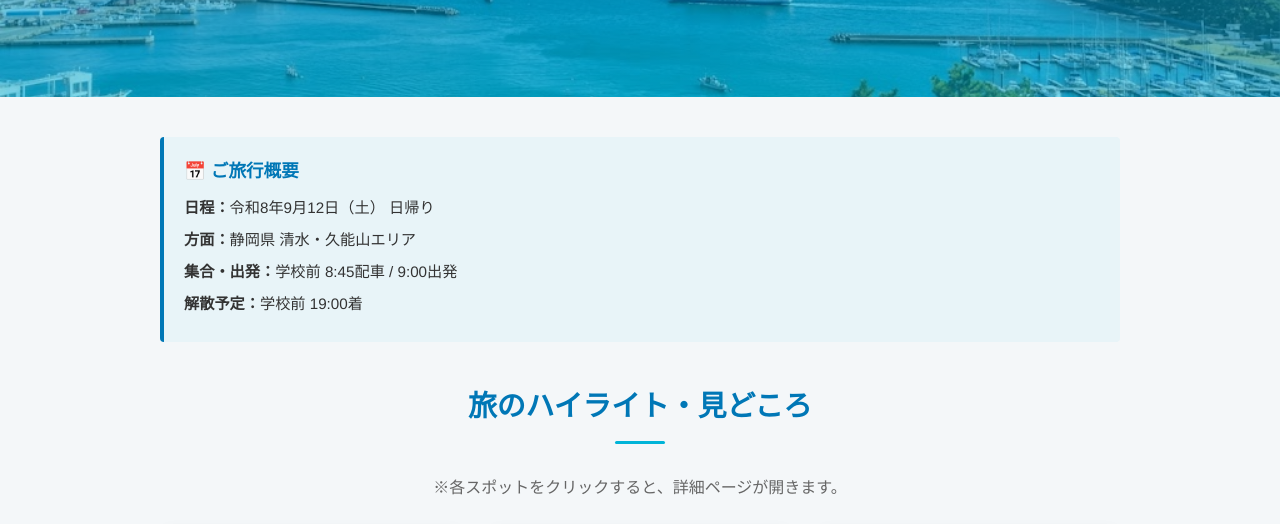
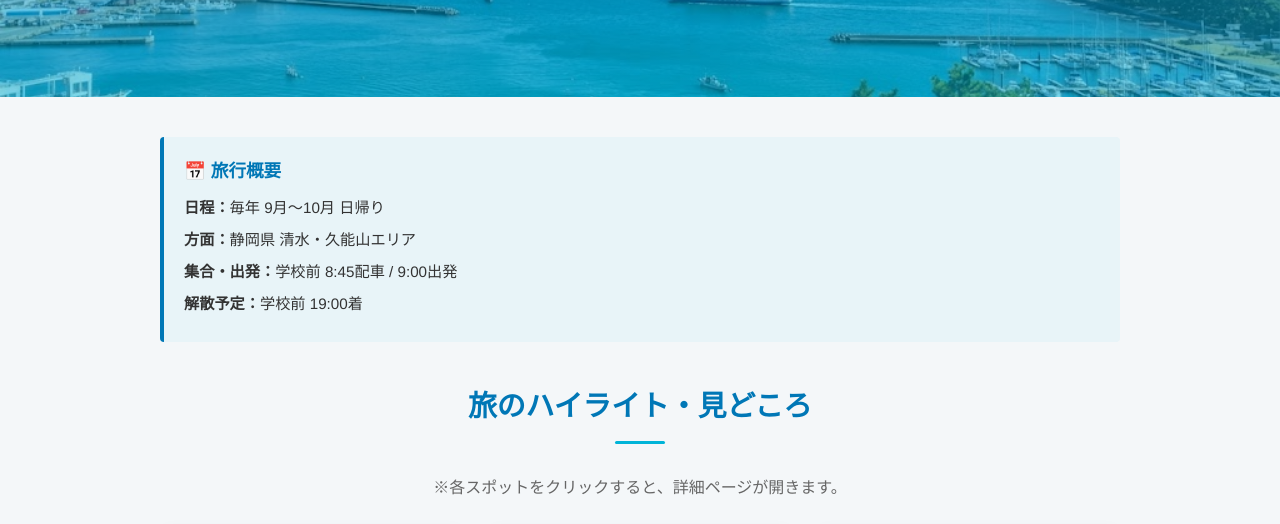
Before and after one commit to ryugakuseirkg/Project-Travel, a plain HTML site: page index.html in a window 1280 px wide. Shown: the part 248-772 px from the top of the page. Drawn offline with Linux system fonts and the light colour scheme; files whose address does not match are found by name.

Commit message:
旅行の日程を書き換えました。

```diff
--- a/index.html
+++ b/index.html
@@ -55,9 +55,9 @@
   <div class="container">
 
     <section class="info-box">
-      <h3>📅 ご旅行概要</h3>
+      <h3>📅 旅行概要</h3>
       <ul class="info-list">
-        <li><strong>日程：</strong>令和8年9月12日（土） 日帰り</li>
+        <li><strong>日程：</strong>毎年 9月～10月 日帰り</li>
         <li><strong>方面：</strong>静岡県 清水・久能山エリア</li>
         <li><strong>集合・出発：</strong>学校前 8:45配車 / 9:00出発</li>
         <li><strong>解散予定：</strong>学校前 19:00着</li>
```
